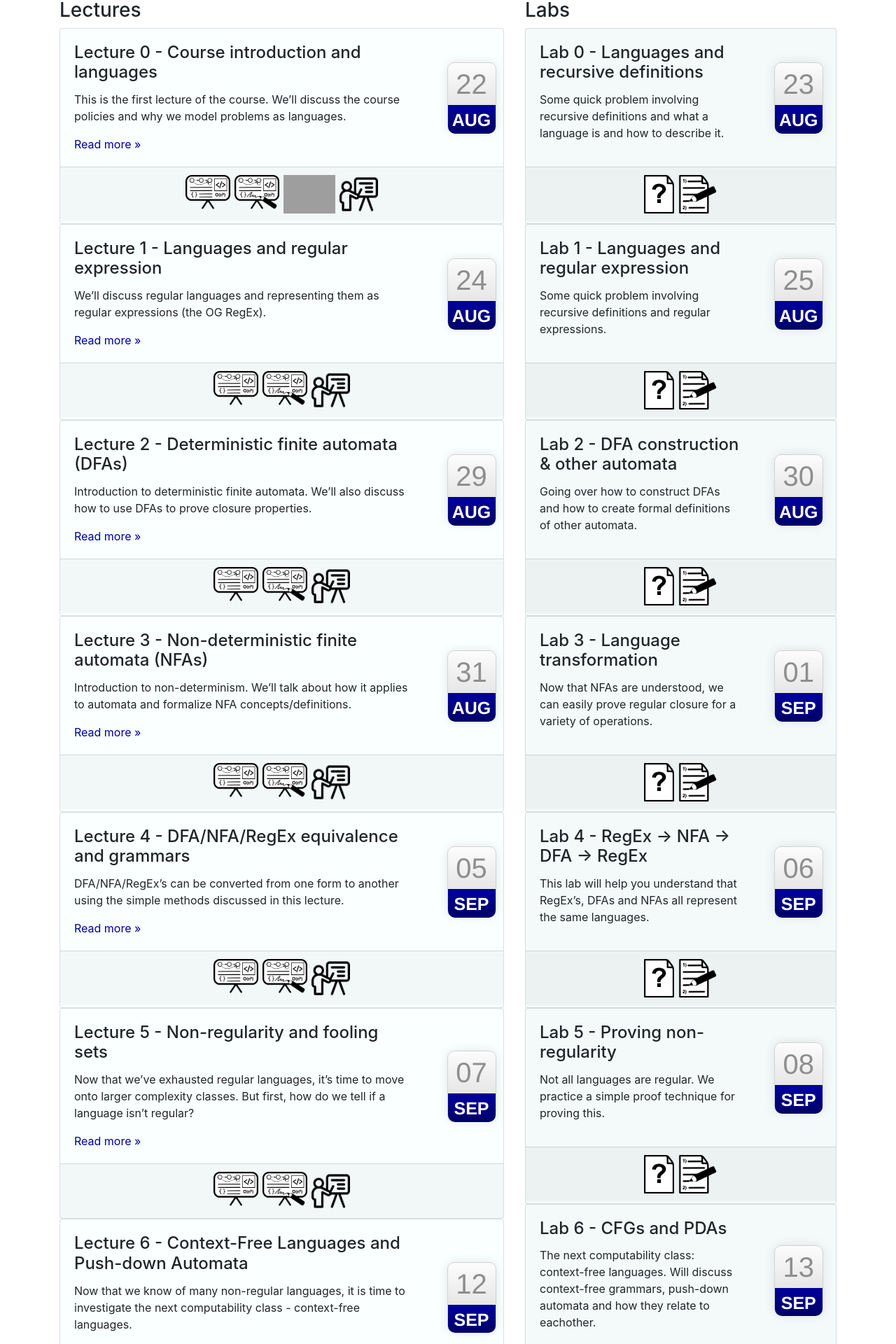
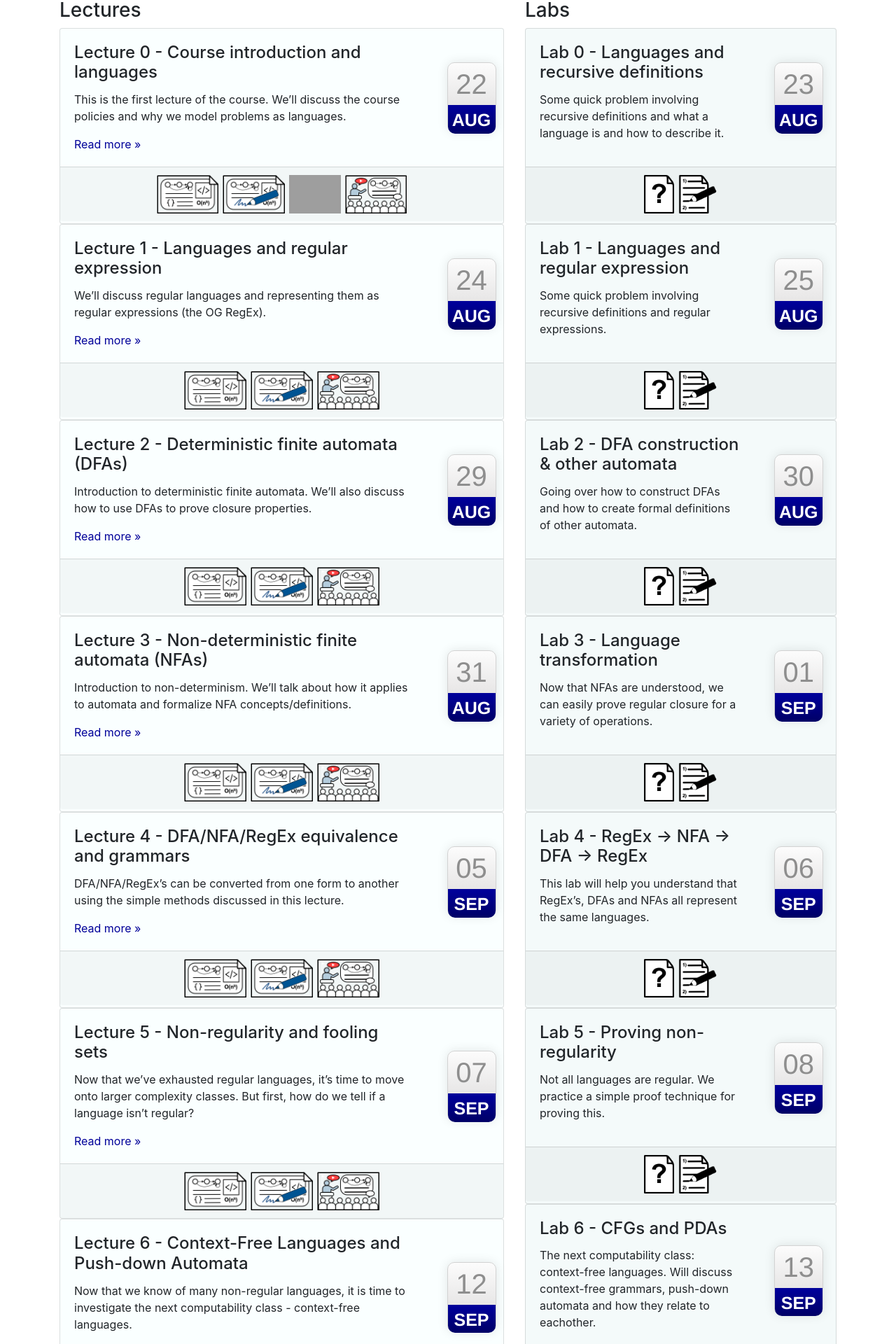
Before and after one commit to UIUC-ECE374B/su25, a Jekyll site: the page built from lectures.html, in a window 1280 px wide. Shown: the part 327-2247 px from the top of the page at 70% size. Built offline with Jekyll 4.4.1, drawn with Linux system fonts in a browser that asks for light colours; grey boxes are pictures that could not be loaded.

Commit message:
Updating icons

```diff
--- a/_includes/lecture-card.html
+++ b/_includes/lecture-card.html
@@ -76,7 +76,7 @@
             <img class="slides-link"
                 alt="{{ lecture.title }}"
                 title="{{ lecture.title }} Slides (Clean)"
-                src="{{ site.base }}/img/icons/slide_clean.png" />
+                src="{{ site.base }}/img/icons/slide_clean_2.png" />
         </a>
         {% endif %}
         {% if lecture.link-scribbles %}
@@ -85,7 +85,7 @@
             <img class="slides-link"
                 alt="{{ lecture.title }}"
                 title="{{ lecture.title }} Slides (Scribble)"
-                src="{{ site.base }}/img/icons/slide_scribble.png" />
+                src="{{ site.base }}/img/icons/slide_scribble_2.png" />
         </a>
         {% endif %}
         {% if lecture.pre-recording %}
@@ -103,7 +103,7 @@
             <img class="slides-link"
                 alt="{{ lecture.title }}"
                 title="{{ lecture.title }} Recording"
-                src="{{ site.base }}/img/icons/recording.png" />
+                src="{{ site.base }}/img/icons/lecture_recording.png" />
         </a>
         {% endif %}
     </div>
--- a/_layouts/lecture.html
+++ b/_layouts/lecture.html
@@ -21,7 +21,7 @@ layout: default
             <img class="lec_page_icons"
                 alt="{{ page.title }}"
                 title="{{ page.title }} Slides (Clean)"
-                src="{{ site.base }}/img/icons/slide_clean.png" />
+                src="{{ site.base }}/img/icons/slide_clean_2.png" />
         </a>
         {% else %}
           Not available yet
@@ -34,7 +34,7 @@ layout: default
             <img class="lec_page_icons"
                 alt="{{ page.title }}"
                 title="{{ page.title }} Slides (Scribble)"
-                src="{{ site.base }}/img/icons/slide_scribble.png" />
+                src="{{ site.base }}/img/icons/slide_scribble_2.png" />
         </a>
         {% else %}
           Not available yet
@@ -60,7 +60,7 @@ layout: default
             <img class="lec_page_icons"
                 alt="{{ page.title }}"
                 title="{{ page.title }} Recording"
-                src="{{ site.base }}/img/icons/recording.png" />
+                src="{{ site.base }}/img/icons/lecture_recording.png" />
         </a>
         {% else %}
           Not available yet
```
Also changed, not shown: img/icons/lecture_recording.png (added), img/icons/slide_clean_2.png (added), img/icons/slide_scribble_2.png (added), img/logo/logo-main_fa24.png (added), img/logo/logo-main_su24.png (added), 2 other files.
